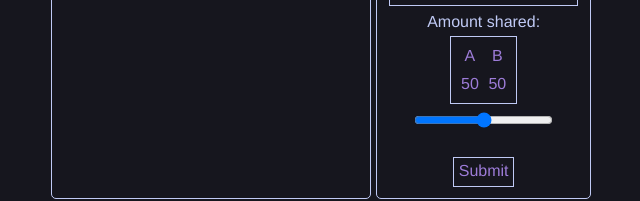
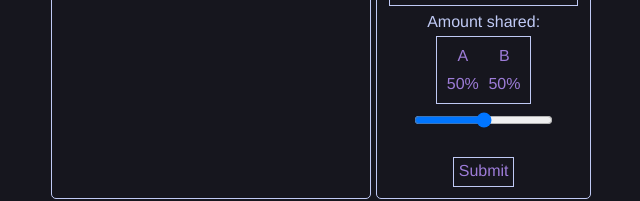
Before and after one commit to MichaelWagnr/shared-expense-app, a React (Create React App) app: page / in a window 1280 px wide. Shown: the part 399-600 px from the top of the page, without its empty margins (319-959 px from the left). Built offline with nearby package versions, Linux system fonts and the light colour scheme.

Commit message:
Display percentages onChange

```diff
--- a/src/App.js
+++ b/src/App.js
@@ -65,6 +65,12 @@
     setSelectedName(e.target.value);
   }
 
+  //Display percentage in form
+  const [currentPercentage, setCurrentPercentage] = useState(50);
+  const displayPercentage = (e) => {
+    setCurrentPercentage(e.target.value);
+  }
+
   //App structure
   return (
     <div className="app">
@@ -78,9 +84,11 @@
         nameA={nameA}
         nameB={nameB}
         selectedName={selectedName}
+        currentPercentage={currentPercentage}
         validateForm={validateForm}
         activeFormError={activeFormError}
         displayPurchaser={displayPurchaser}
+        displayPercentage={displayPercentage}
       />
       <History
         submissions={submissions}
--- a/src/components/Form.js
+++ b/src/components/Form.js
@@ -31,9 +31,18 @@
                     nameA={props.nameA}
                     nameB={props.nameB}
                     selectedName={props.selectedName}
+                    currentPercentage={props.currentPercentage}
                 />
 
-                <input name="slider" className="slider" type="range" min="0" max="100" step="10" />
+                <input
+                    name="slider"
+                    className="slider"
+                    type="range"
+                    min="0"
+                    max="100"
+                    step="10"
+                    onChange={props.displayPercentage}
+                />
                 <br />
                 <button type="submit">Submit</button>
             </form>
--- a/src/components/Slider.js
+++ b/src/components/Slider.js
@@ -10,8 +10,8 @@
                     : props.nameA
                 }
             </div>
-            <div>50</div>
-            <div>50</div>
+            <div>{100 - props.currentPercentage}%</div>
+            <div>{props.currentPercentage}%</div>
         </div>
     );
 }
```
